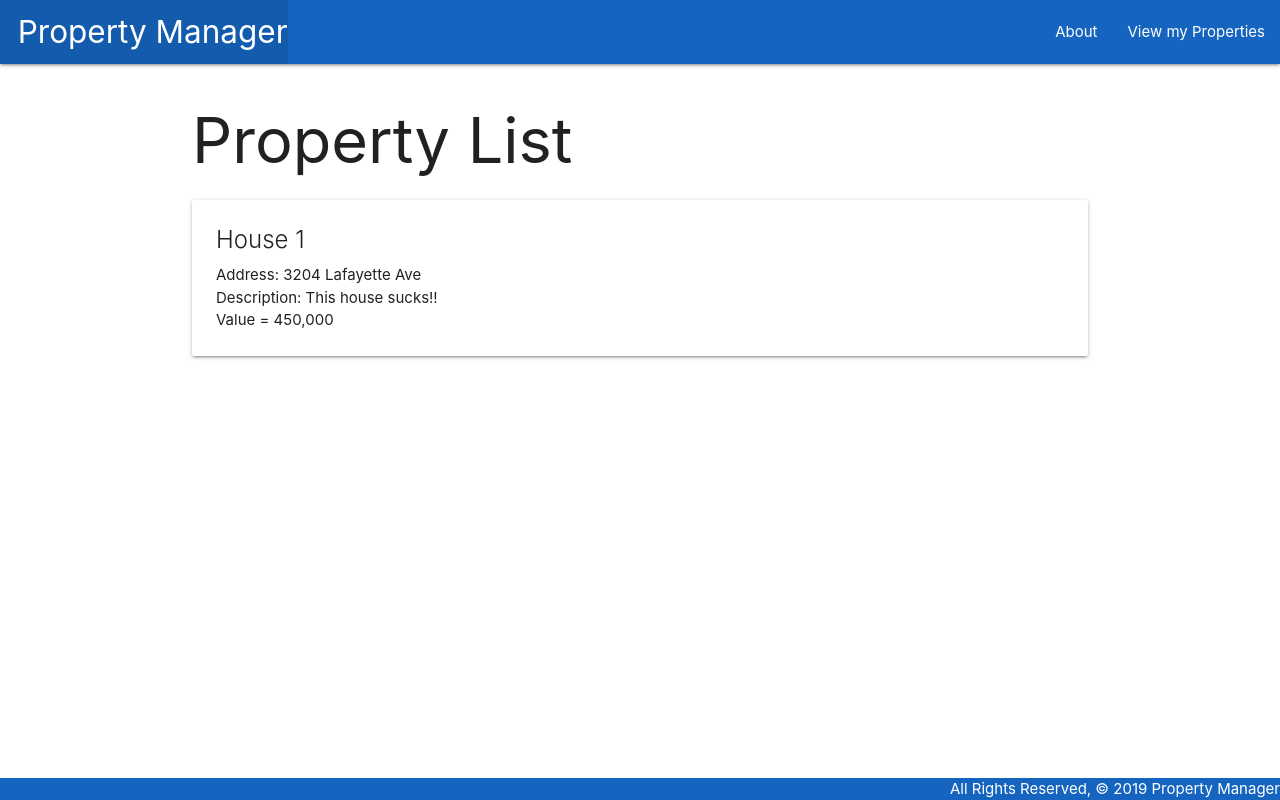
After one commit to perkowskialex/property-manager, a Django app: page /properties/ in a window 1280 px wide. The commit adds this page. Run offline with Django 3.2, Linux system fonts and the light colour scheme.

Commit message:
add index view for first model

```diff
--- a/main_app/templates/base.html
+++ b/main_app/templates/base.html
@@ -13,12 +13,13 @@
 <body>
     <header class = 'navbar-fixed'>
         <nav>
-            <div class = 'nav-wrapper'>
+            <div class = 'nav-wrapper blue darken-3'>
                 <ul>
                     <li><a href="/" class = 'left brand-logo'>&nbsp;&nbsp;Property Manager</a></li>
                 </ul>
                 <ul class = 'right'>
                     <li><a href="/about">About</a></li>
+                    <li><a href="/properties">View my Properties</a></li>
                 </ul>
             </div>
         </nav>
@@ -27,7 +28,7 @@
         {% block content %}
         {% endblock %}
     </main>
-    <footer class = 'page-footer'>
+    <footer class = 'page-footer blue darken-3'>
         <div class = 'right'>All Rights Reserved, &copy; 2019 Property Manager</div>
     </footer>
 </body>
--- /dev/null
+++ b/main_app/templates/properties/index.html
@@ -0,0 +1,17 @@
+{% extends 'base.html' %}
+{% block content %}
+
+<h1>Property List</h1>
+
+{% for p in properties %}
+  <div class="card">
+    <div class="card-content">
+      <span class="card-title">{{ p.name }}</span>
+      <p>Address: {{ p.address }}</p>
+      <p>Description: {{ p.description }}</p>
+      <p>Value = {{p.value}}</p>
+    </div>
+  </div>
+{% endfor %}
+
+{% endblock %}
--- a/main_app/urls.py
+++ b/main_app/urls.py
@@ -3,5 +3,6 @@ from . import views
 
 urlpatterns = [
     path('', views.home, name='home'),
-    path('about/', views.about, name='about')
+    path('about/', views.about, name='about'),
+    path('properties/', views.properties_index, name = 'index')
 ]
--- a/main_app/views.py
+++ b/main_app/views.py
@@ -2,8 +2,23 @@ from django.shortcuts import render
 from django.http import HttpResponse
 
 # Create your views here.
+class Property:
+    def __init__(self, name, address, description, value):
+        self.name = name
+        self.address = address
+        self.description = description
+        self.value = value
+
+properties = [
+    Property('House 1', '3204 Lafayette Ave', 'This house sucks!!', '450,000')
+]
+
+
 def home(request):
     return HttpResponse('<h1>HELLO</h1>')
 
 def about(request):
     return render(request, 'about.html')
+
+def properties_index(request):
+    return render(request, 'properties/index.html', {'properties': properties})
```
